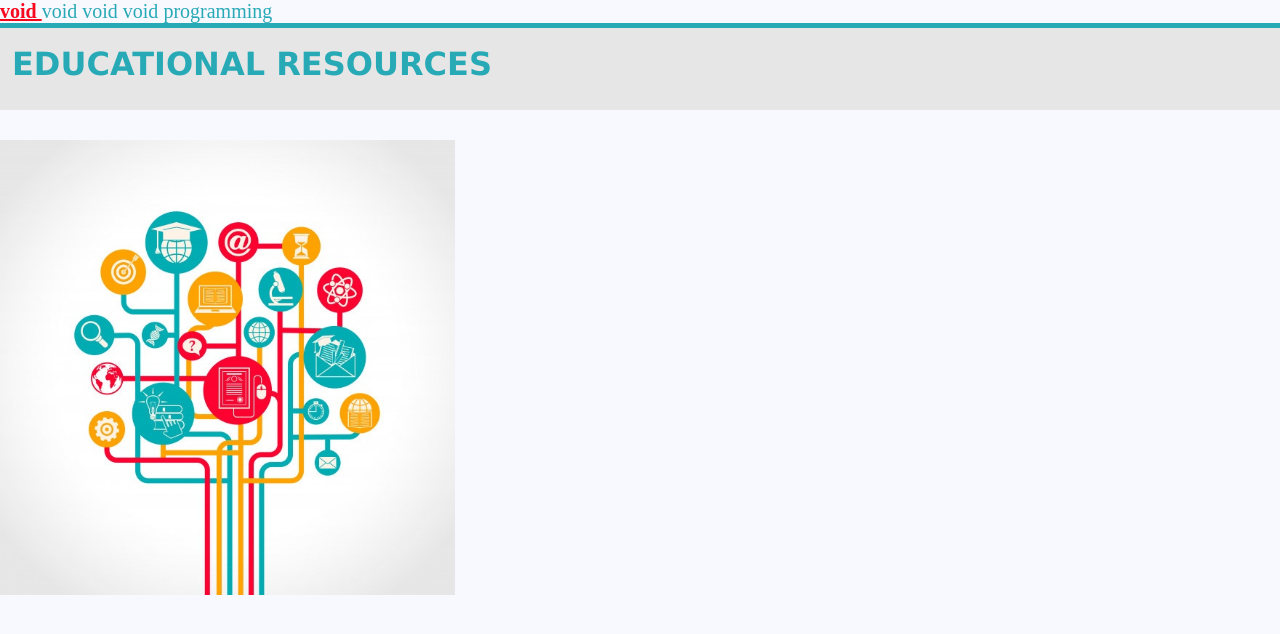
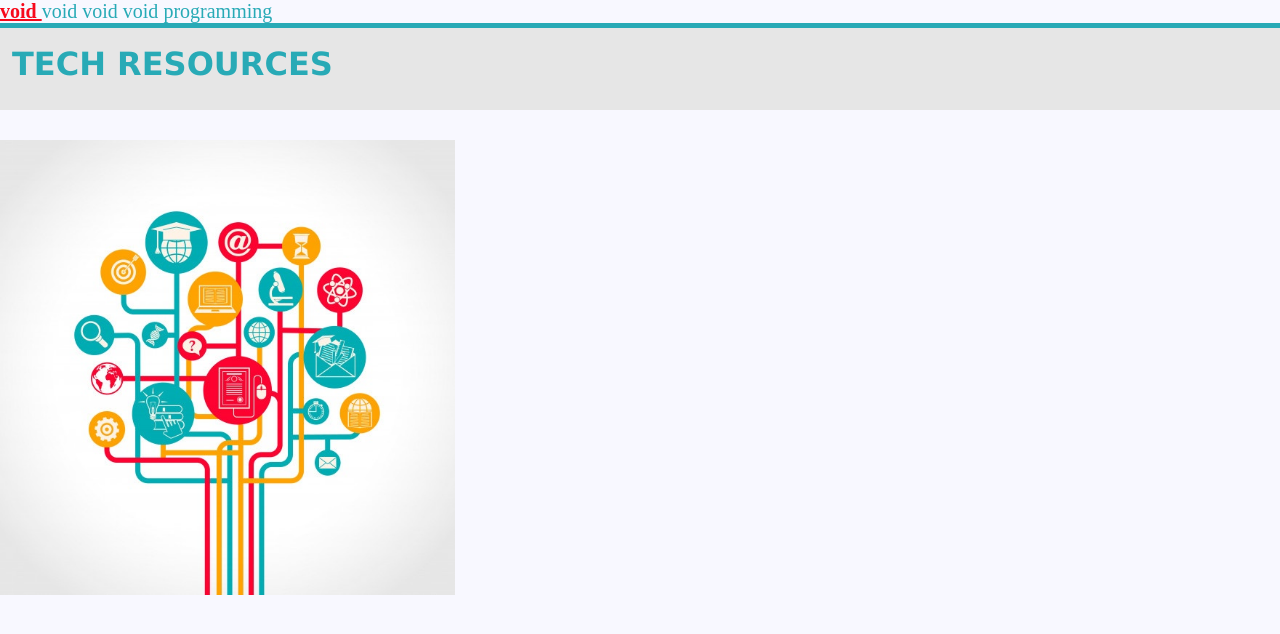
Before and after one commit to Maireadh/Control-The-Scroll, a plain HTML site: page index.html in a window 1280 px wide. Drawn offline with Linux system fonts and the light colour scheme.

Commit message:
changed name of website to tech resources

```diff
--- a/index.html
+++ b/index.html
@@ -26,7 +26,7 @@
     <header>
 
 
-      <h1>EDUCATIONAL RESOURCES</h1>
+      <h1>TECH RESOURCES</h1>
     </header>
 
     <article>
```
